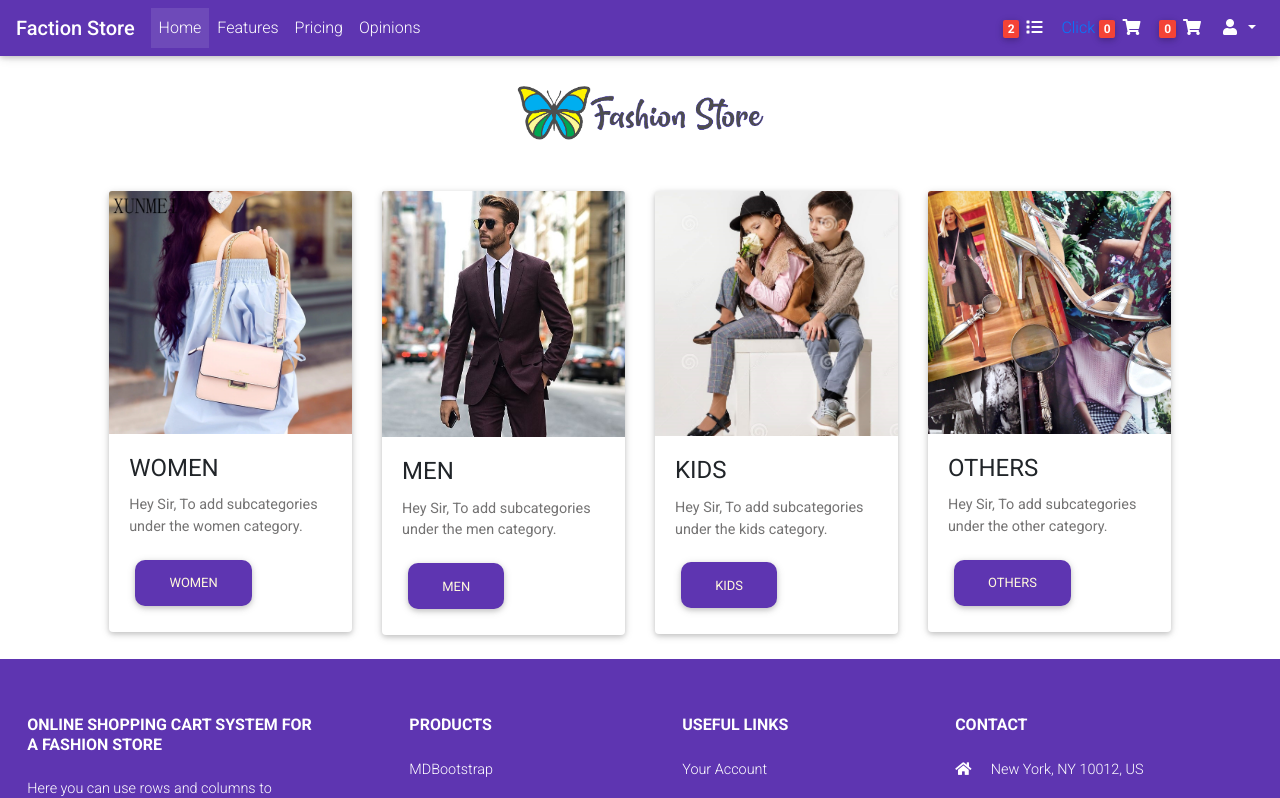
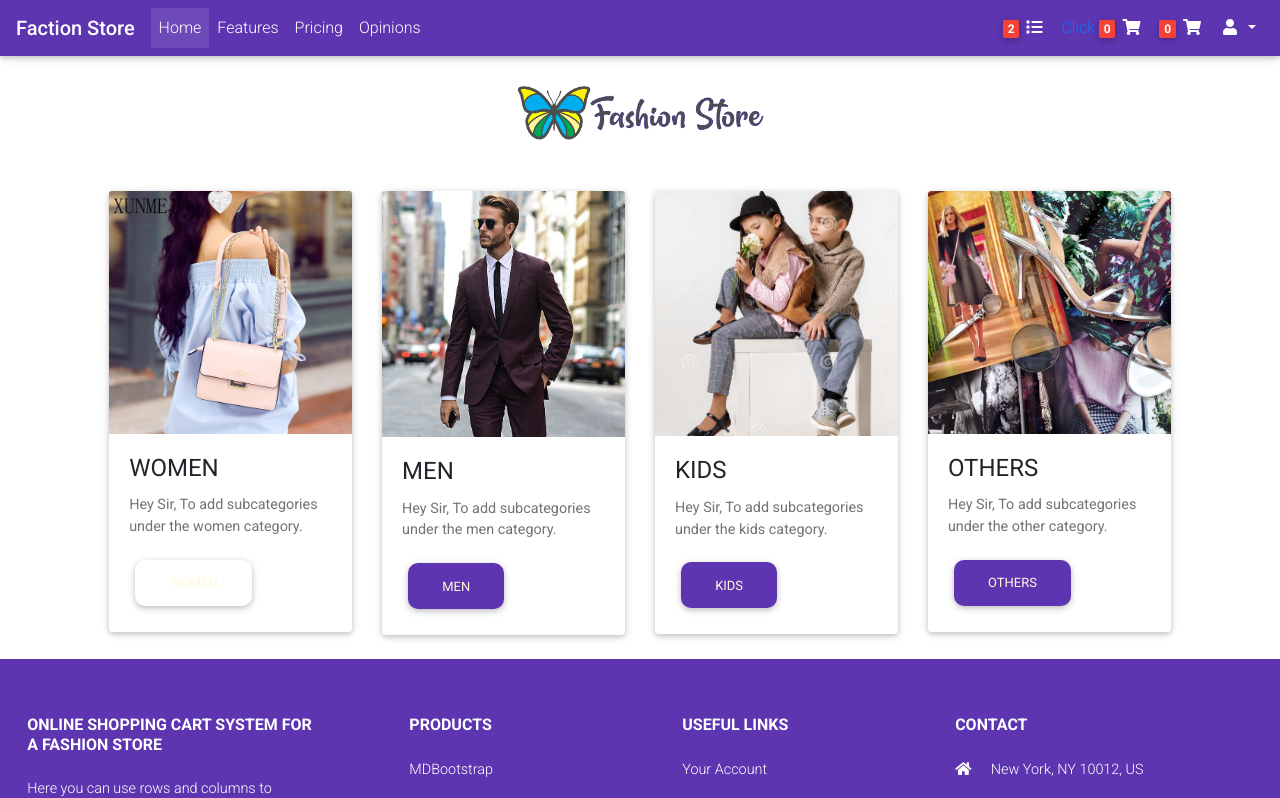
Before and after one commit to anujshashimal/Fashion-Web-App, a React (Create React App) app in the folder web/: page /maincategory in a window 1280 px wide. Shown: the top 798 px of the page. Built offline with nearby package versions, Linux system fonts and the light colour scheme.

Commit message:
Make some changes

```diff
--- a/web/src/Components/CategoryComponents/mainCategory.js
+++ b/web/src/Components/CategoryComponents/mainCategory.js
@@ -56,7 +56,7 @@ export class MainCategory extends Component {
 
                                             <p class="card-text">Hey Sir, To add subcategories under the women category.</p>
 
-                                            <a href="mainCategory.js" class="btn deep-purple darken-1" id="btnName">Women</a>
+                                            <a href="mainCategory.js" class="btn deep-pgit originurple darken-1" id="btnName">Women</a>
 
                                         </div>
 
```
